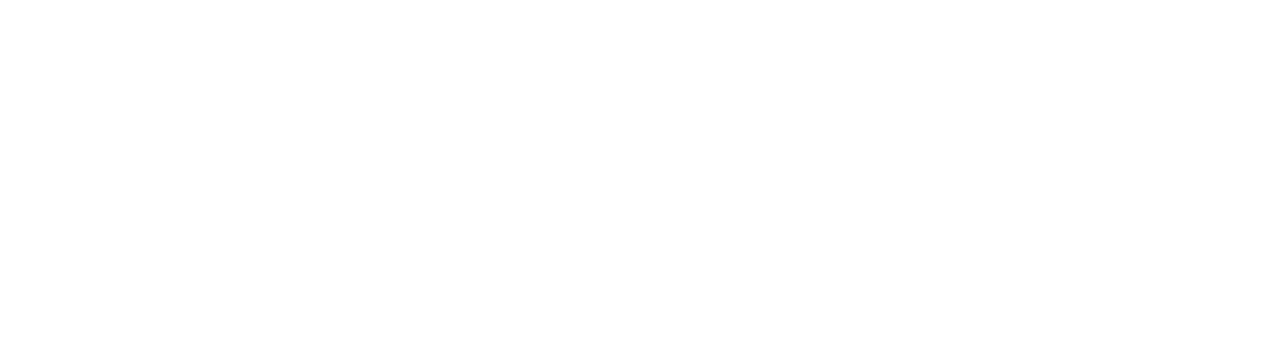
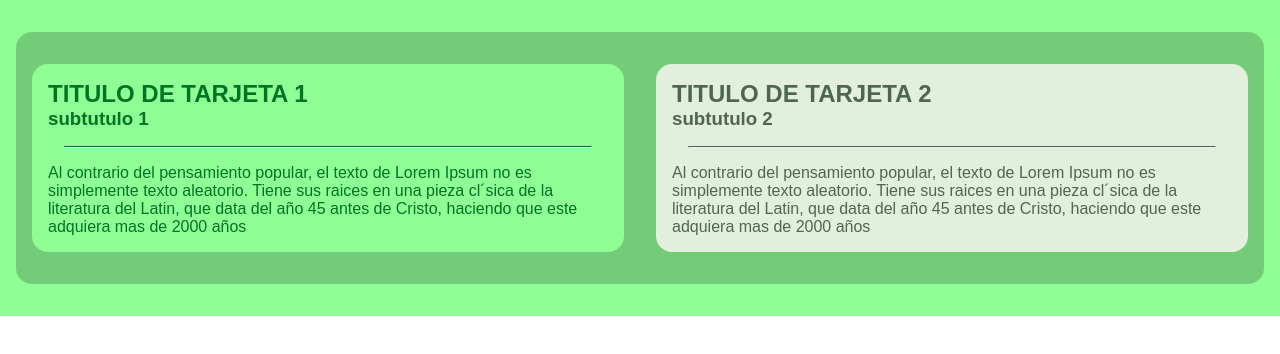
Before and after one commit to benjacanas/theme-standard, a Gatsby site: page / in a window 1280 px wide. Built offline with nearby package versions, Linux system fonts and the light colour scheme; Gatsby itself is replaced by a stand-in of ours.

Commit message:
init 2.0

```diff
--- /dev/null
+++ b/src/components/layout.js
@@ -0,0 +1,16 @@
+import React from 'react'
+import PropTypes from 'prop-types'
+
+const Layout = ({children}) => {
+    return (
+        <main className='layout'>
+            {children}
+        </main>
+    )
+}
+
+Layout.propTypes = {
+    children: PropTypes.object,
+  }
+
+export default Layout
--- a/src/pages/index.js
+++ b/src/pages/index.js
@@ -1,11 +1,37 @@
-import * as React from "react"
+import * as React from 'react'
+import Layout from '../components/layout'
 import '../styles.scss'
 
 const IndexPage = () => {
   return (
-    <main className="index">
-
-    </main>
+    <Layout>
+      <div className="index">
+        <section className="index-cards">
+          <div className="index-cards__container-primary">
+            <h1>Titulo de tarjeta 1</h1>
+            <h3>subtutulo 1</h3>
+            <hr />
+            <p>
+              Al contrario del pensamiento popular, el texto de Lorem Ipsum no es
+              simplemente texto aleatorio. Tiene sus raices en una pieza cl´sica
+              de la literatura del Latin, que data del año 45 antes de Cristo,
+              haciendo que este adquiera mas de 2000 años
+            </p>
+          </div>
+          <div className="index-cards__container-secondary">
+            <h1>Titulo de tarjeta 2</h1>
+            <h3>subtutulo 2</h3>
+            <hr />
+            <p>
+              Al contrario del pensamiento popular, el texto de Lorem Ipsum no es
+              simplemente texto aleatorio. Tiene sus raices en una pieza cl´sica
+              de la literatura del Latin, que data del año 45 antes de Cristo,
+              haciendo que este adquiera mas de 2000 años
+            </p>
+          </div>
+        </section>
+      </div>
+    </Layout>
   )
 }
 
--- a/src/styles.scss
+++ b/src/styles.scss
@@ -0,0 +1,62 @@
+$border-radius: 16px;
+$primary: #007324;
+$primary-on: #ffffff;
+$primary-container: #8fff95;
+$primary-container-on: #002a00;
+
+$secondary: #4f664d;
+$secondary-on: #ffffff;
+$secondary-container: #e3efdd;
+$secondary-container-on: #112715;
+
+* {
+  margin: 0;
+  padding: 0;
+  font-family: Arial, Helvetica, sans-serif;
+}
+
+.index {
+  background-color: rgba(0, 0, 0, 0.2);
+  border-radius: $border-radius;
+  padding: 2em 1em;
+  &-cards {
+    display: flex;
+    flex-direction: row;
+    gap: 2em;
+    &__container {
+      padding: 1em;
+      border-radius: $border-radius;
+      & h1 {
+        text-transform: uppercase;
+      }
+      h2 {
+        font-style: italic;
+        font-size: 1em;
+      }
+      hr {
+        margin: 1em;
+      }
+    }
+    &__container-primary {
+      background-color: $primary-container;
+      color: $primary;
+      @extend .index-cards__container;
+      hr {
+        border-top: 1px solid $primary;
+      }
+    }
+    &__container-secondary {
+      background-color: $secondary-container;
+      color: $secondary;
+      @extend .index-cards__container;
+      hr {
+        border-top: 1px solid $secondary;
+      }
+    }
+  }
+}
+
+.layout {
+  background-color: $primary-container;
+  padding: 2em 1em;
+}
```
